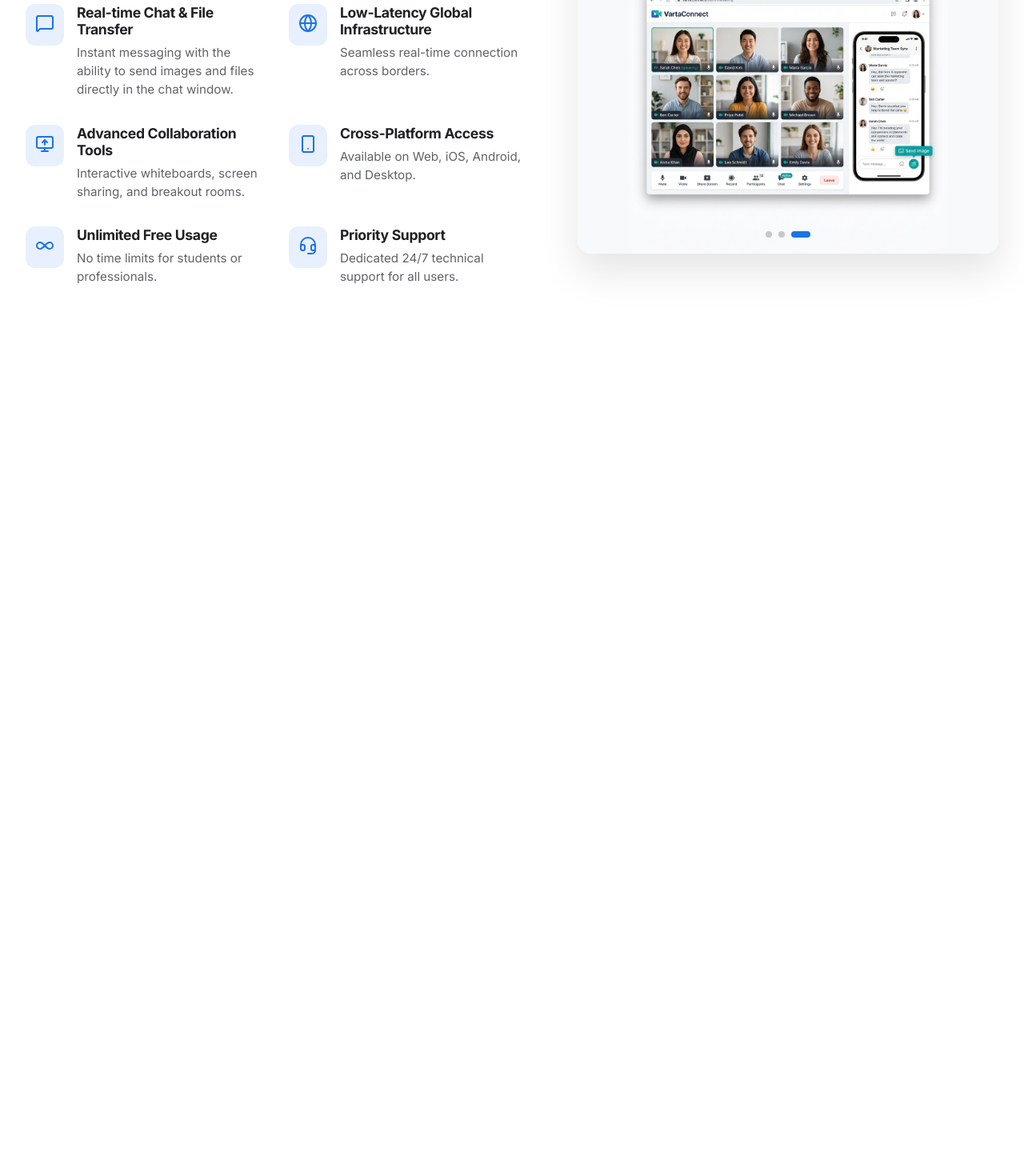
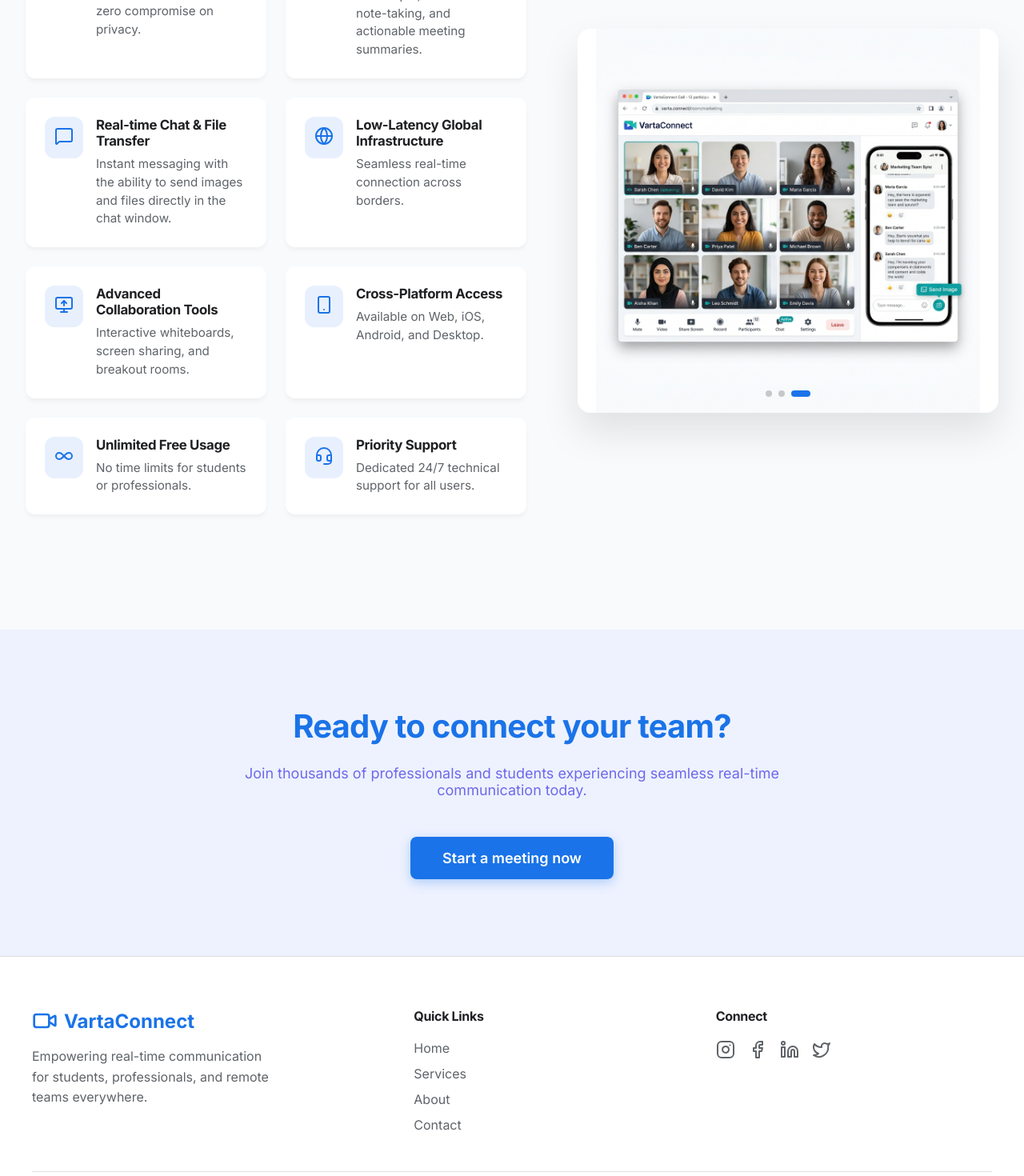
Before and after one commit to Saurabh-Singh33/CodeAlpha_Real-Time-Chat-Application, a React (Vite) app in the folder client/: page /services in a window 1280 px wide. Shown: the part 420-1890 px from the top of the page at 80% size. Before the commit the page ends 842 px from the top, so only its background shows below. Built offline with nearby package versions, Linux system fonts and the light colour scheme; no server answers.

Commit message:
Made change sin services.jsx

```diff
--- a/client/src/pages/About.jsx
+++ b/client/src/pages/About.jsx
@@ -125,25 +125,55 @@
         </section>
       </main>
 
-      {/* 5. Footer */}
+      {/* 5. Standard Footer */}
       <footer style={{ backgroundColor: '#ffffff', padding: '4rem 2rem 2rem', borderTop: '1px solid #e0e0e0' }}>
-        <div style={{ maxWidth: '1200px', margin: '0 auto', display: 'flex', flexDirection: 'column', alignItems: 'center' }}>
-          <div style={{ display: 'flex', gap: '1.5rem', marginBottom: '2rem' }}>
-            <a href="#" style={{ color: '#5f6368', transition: 'color 0.2s', padding: '0.5rem' }} aria-label="Instagram">
+        <div style={{ maxWidth: '1200px', margin: '0 auto', display: 'flex', flexDirection: 'column', gap: '3rem' }}>
+
+          <div style={{ display: 'flex', flexWrap: 'wrap', justifyContent: 'space-between', alignItems: 'flex-start', gap: '2rem' }}>
+            {/* Logo Left */}
+            <div style={{ flex: '1 1 300px' }}>
+              <div style={{ display: 'flex', alignItems: 'center', gap: '0.5rem', color: '#1A73E8', fontWeight: '700', fontSize: '1.5rem', marginBottom: '1rem' }}>
+                <Video size={32} />
+                <span>VartaConnect</span>
+              </div>
+              <p style={{ color: '#5f6368', lineHeight: '1.6', maxWidth: '300px' }}>
+                Empowering real-time communication for students, professionals, and remote teams everywhere.
+              </p>
+            </div>
+
+            {/* Quick Links Middle */}
+            <div style={{ flex: '1 1 200px' }}>
+              <h4 style={{ fontWeight: '700', color: '#202124', marginBottom: '1.25rem' }}>Quick Links</h4>
+              <ul style={{ listStyle: 'none', padding: 0, margin: 0, display: 'flex', flexDirection: 'column', gap: '0.75rem' }}>
+                <li><Link to="/" style={{ color: '#5f6368', textDecoration: 'none', transition: 'color 0.2s' }}>Home</Link></li>
+                <li><Link to="/services" style={{ color: '#5f6368', textDecoration: 'none', transition: 'color 0.2s' }}>Services</Link></li>
+                <li><Link to="/about" style={{ color: '#5f6368', textDecoration: 'none', transition: 'color 0.2s' }}>About</Link></li>
+                <li><Link to="/contact" style={{ color: '#5f6368', textDecoration: 'none', transition: 'color 0.2s' }}>Contact</Link></li>
+              </ul>
+            </div>
+
+            {/* Socials Right */}
+            <div style={{ flex: '1 1 200px' }}>
+              <h4 style={{ fontWeight: '700', color: '#202124', marginBottom: '1.25rem' }}>Connect</h4>
+              <div style={{ display: 'flex', gap: '1rem' }}>
+                <a href="#" style={{ color: '#5f6368', transition: 'color 0.2s' }} aria-label="Instagram">
                   <svg xmlns="http://www.w3.org/2000/svg" width="24" height="24" viewBox="0 0 24 24" fill="none" stroke="currentColor" strokeWidth="2" strokeLinecap="round" strokeLinejoin="round"><rect width="20" height="20" x="2" y="2" rx="5" ry="5"/><path d="M16 11.37A4 4 0 1 1 12.63 8 4 4 0 0 1 16 11.37z"/><line x1="17.5" x2="17.51" y1="6.5" y2="6.5"/></svg>
                 </a>
-            <a href="#" style={{ color: '#5f6368', transition: 'color 0.2s', padding: '0.5rem' }} aria-label="Facebook">
+                <a href="#" style={{ color: '#5f6368', transition: 'color 0.2s' }} aria-label="Facebook">
                   <svg xmlns="http://www.w3.org/2000/svg" width="24" height="24" viewBox="0 0 24 24" fill="none" stroke="currentColor" strokeWidth="2" strokeLinecap="round" strokeLinejoin="round"><path d="M18 2h-3a5 5 0 0 0-5 5v3H7v4h3v8h4v-8h3l1-4h-4V7a1 1 0 0 1 1-1h3z"/></svg>
                 </a>
-            <a href="#" style={{ color: '#5f6368', transition: 'color 0.2s', padding: '0.5rem' }} aria-label="LinkedIn">
+                <a href="#" style={{ color: '#5f6368', transition: 'color 0.2s' }} aria-label="LinkedIn">
                   <svg xmlns="http://www.w3.org/2000/svg" width="24" height="24" viewBox="0 0 24 24" fill="none" stroke="currentColor" strokeWidth="2" strokeLinecap="round" strokeLinejoin="round"><path d="M16 8a6 6 0 0 1 6 6v7h-4v-7a2 2 0 0 0-2-2 2 2 0 0 0-2 2v7h-4v-7a6 6 0 0 1 6-6z"/><rect width="4" height="12" x="2" y="9"/><circle cx="4" cy="4" r="2"/></svg>
                 </a>
-            <a href="#" style={{ color: '#5f6368', transition: 'color 0.2s', padding: '0.5rem' }} aria-label="X (Twitter)">
+                <a href="#" style={{ color: '#5f6368', transition: 'color 0.2s' }} aria-label="X (Twitter)">
                   <svg xmlns="http://www.w3.org/2000/svg" width="24" height="24" viewBox="0 0 24 24" fill="none" stroke="currentColor" strokeWidth="2" strokeLinecap="round" strokeLinejoin="round"><path d="M22 4s-.7 2.1-2 3.4c1.6 10-9.4 17.3-18 11.6 2.2.1 4.4-.6 6-2C3 15.5.5 9.6 3 5c2.2 2.6 5.6 4.1 9 4-.9-4.2 4-6.6 7-3.8 1.1 0 3-1.2 3-1.2z"/></svg>
                 </a>
               </div>
-          <div style={{ width: '100%', height: '1px', backgroundColor: '#e0e0e0', marginBottom: '2rem' }}></div>
-          <p style={{ color: '#80868b', fontSize: '0.875rem' }}>
+            </div>
+          </div>
+
+          <div style={{ width: '100%', height: '1px', backgroundColor: '#e0e0e0' }}></div>
+          <p style={{ color: '#80868b', fontSize: '0.875rem', textAlign: 'center' }}>
             &copy; {new Date().getFullYear()} VartaConnect. All rights reserved.
           </p>
         </div>
--- a/client/src/pages/ServicesPage.jsx
+++ b/client/src/pages/ServicesPage.jsx
@@ -46,12 +46,13 @@
         </nav>
       </header>
 
-      {/* 2. Main Content */}
-      <main style={{ flex: 1, padding: '4rem 2rem' }}>
+      {/* 2. Main Content (Pastel Blue Background) */}
+      <main style={{ flex: 1, backgroundColor: '#F8FAFC' }}>
+        <div style={{ padding: '5rem 2rem' }}>
           <div style={{ maxWidth: '1400px', margin: '0 auto' }}>
 
             {/* Section Header */}
-          <div style={{ textAlign: 'center', marginBottom: '4rem' }}>
+            <div style={{ textAlign: 'center', marginBottom: '5rem' }}>
               <h1 style={{ fontSize: '3rem', fontWeight: '800', color: '#1A73E8', marginBottom: '1rem', letterSpacing: '-0.02em' }}>
                 VartaConnect
               </h1>
@@ -63,103 +64,36 @@
             {/* 3. Split Screen Layout */}
             <div style={{ display: 'flex', flexWrap: 'wrap', gap: '4rem', alignItems: 'center' }}>
 
-            {/* Left Side: Services List (2 Column Grid) */}
+              {/* Left Side: Services List */}
               <div style={{ flex: '1 1 600px' }}>
-              <div style={{ display: 'grid', gridTemplateColumns: 'repeat(auto-fit, minmax(280px, 1fr))', gap: '2rem' }}>
+                <div style={{ display: 'grid', gridTemplateColumns: 'repeat(auto-fit, minmax(280px, 1fr))', gap: '1.5rem' }}>
 
-                {/* Feature 1 */}
-                <div style={{ display: 'flex', gap: '1rem', alignItems: 'flex-start' }}>
-                  <div style={{ backgroundColor: '#e8f0fe', padding: '0.75rem', borderRadius: '12px', color: '#1A73E8' }}>
-                    <ShieldCheck size={24} />
+                  {[
+                    { icon: ShieldCheck, title: "End-to-End Encrypted Video & Voice", desc: "High-definition calls with zero compromise on privacy." },
+                    { icon: Sparkles, title: "AI Meeting Assistant", desc: "Auto-generated transcripts, real-time note-taking, and actionable meeting summaries." },
+                    { icon: MessageSquare, title: "Real-time Chat & File Transfer", desc: "Instant messaging with the ability to send images and files directly in the chat window." },
+                    { icon: Globe, title: "Low-Latency Global Infrastructure", desc: "Seamless real-time connection across borders." },
+                    { icon: MonitorUp, title: "Advanced Collaboration Tools", desc: "Interactive whiteboards, screen sharing, and breakout rooms." },
+                    { icon: Smartphone, title: "Cross-Platform Access", desc: "Available on Web, iOS, Android, and Desktop." },
+                    { icon: Infinity, title: "Unlimited Free Usage", desc: "No time limits for students or professionals." },
+                    { icon: Headset, title: "Priority Support", desc: "Dedicated 24/7 technical support for all users." }
+                  ].map((feature, i) => (
+                    <div key={i} style={{ display: 'flex', gap: '1rem', alignItems: 'flex-start', backgroundColor: '#ffffff', padding: '1.5rem', borderRadius: '12px', boxShadow: '0 4px 6px -1px rgba(0, 0, 0, 0.05)' }}>
+                      <div style={{ backgroundColor: '#e8f0fe', padding: '0.75rem', borderRadius: '12px', color: '#1A73E8', flexShrink: 0 }}>
+                        <feature.icon size={24} />
                       </div>
                       <div>
-                    <h3 style={{ fontSize: '1.1rem', fontWeight: '700', color: '#202124', marginBottom: '0.5rem' }}>End-to-End Encrypted Video & Voice</h3>
-                    <p style={{ color: '#5f6368', lineHeight: '1.5', fontSize: '0.95rem' }}>High-definition calls with zero compromise on privacy.</p>
+                        <h3 style={{ fontSize: '1.05rem', fontWeight: '700', color: '#202124', marginBottom: '0.5rem' }}>{feature.title}</h3>
+                        <p style={{ color: '#5f6368', lineHeight: '1.5', fontSize: '0.95rem' }}>{feature.desc}</p>
                       </div>
                     </div>
-
-                {/* Feature 2 */}
-                <div style={{ display: 'flex', gap: '1rem', alignItems: 'flex-start' }}>
-                  <div style={{ backgroundColor: '#e8f0fe', padding: '0.75rem', borderRadius: '12px', color: '#1A73E8' }}>
-                    <Sparkles size={24} />
-                  </div>
-                  <div>
-                    <h3 style={{ fontSize: '1.1rem', fontWeight: '700', color: '#202124', marginBottom: '0.5rem' }}>AI Meeting Assistant</h3>
-                    <p style={{ color: '#5f6368', lineHeight: '1.5', fontSize: '0.95rem' }}>Auto-generated transcripts, real-time note-taking, and actionable meeting summaries.</p>
-                  </div>
-                </div>
-
-                {/* Feature 3 */}
-                <div style={{ display: 'flex', gap: '1rem', alignItems: 'flex-start' }}>
-                  <div style={{ backgroundColor: '#e8f0fe', padding: '0.75rem', borderRadius: '12px', color: '#1A73E8' }}>
-                    <MessageSquare size={24} />
-                  </div>
-                  <div>
-                    <h3 style={{ fontSize: '1.1rem', fontWeight: '700', color: '#202124', marginBottom: '0.5rem' }}>Real-time Chat & File Transfer</h3>
-                    <p style={{ color: '#5f6368', lineHeight: '1.5', fontSize: '0.95rem' }}>Instant messaging with the ability to send images and files directly in the chat window.</p>
-                  </div>
-                </div>
-
-                {/* Feature 4 */}
-                <div style={{ display: 'flex', gap: '1rem', alignItems: 'flex-start' }}>
-                  <div style={{ backgroundColor: '#e8f0fe', padding: '0.75rem', borderRadius: '12px', color: '#1A73E8' }}>
-                    <Globe size={24} />
-                  </div>
-                  <div>
-                    <h3 style={{ fontSize: '1.1rem', fontWeight: '700', color: '#202124', marginBottom: '0.5rem' }}>Low-Latency Global Infrastructure</h3>
-                    <p style={{ color: '#5f6368', lineHeight: '1.5', fontSize: '0.95rem' }}>Seamless real-time connection across borders.</p>
-                  </div>
-                </div>
-
-                {/* Feature 5 */}
-                <div style={{ display: 'flex', gap: '1rem', alignItems: 'flex-start' }}>
-                  <div style={{ backgroundColor: '#e8f0fe', padding: '0.75rem', borderRadius: '12px', color: '#1A73E8' }}>
-                    <MonitorUp size={24} />
-                  </div>
-                  <div>
-                    <h3 style={{ fontSize: '1.1rem', fontWeight: '700', color: '#202124', marginBottom: '0.5rem' }}>Advanced Collaboration Tools</h3>
-                    <p style={{ color: '#5f6368', lineHeight: '1.5', fontSize: '0.95rem' }}>Interactive whiteboards, screen sharing, and breakout rooms.</p>
-                  </div>
-                </div>
-
-                {/* Feature 6 */}
-                <div style={{ display: 'flex', gap: '1rem', alignItems: 'flex-start' }}>
-                  <div style={{ backgroundColor: '#e8f0fe', padding: '0.75rem', borderRadius: '12px', color: '#1A73E8' }}>
-                    <Smartphone size={24} />
-                  </div>
-                  <div>
-                    <h3 style={{ fontSize: '1.1rem', fontWeight: '700', color: '#202124', marginBottom: '0.5rem' }}>Cross-Platform Access</h3>
-                    <p style={{ color: '#5f6368', lineHeight: '1.5', fontSize: '0.95rem' }}>Available on Web, iOS, Android, and Desktop.</p>
-                  </div>
-                </div>
-
-                {/* Feature 7 */}
-                <div style={{ display: 'flex', gap: '1rem', alignItems: 'flex-start' }}>
-                  <div style={{ backgroundColor: '#e8f0fe', padding: '0.75rem', borderRadius: '12px', color: '#1A73E8' }}>
-                    <Infinity size={24} />
-                  </div>
-                  <div>
-                    <h3 style={{ fontSize: '1.1rem', fontWeight: '700', color: '#202124', marginBottom: '0.5rem' }}>Unlimited Free Usage</h3>
-                    <p style={{ color: '#5f6368', lineHeight: '1.5', fontSize: '0.95rem' }}>No time limits for students or professionals.</p>
-                  </div>
-                </div>
-
-                {/* Feature 8 */}
-                <div style={{ display: 'flex', gap: '1rem', alignItems: 'flex-start' }}>
-                  <div style={{ backgroundColor: '#e8f0fe', padding: '0.75rem', borderRadius: '12px', color: '#1A73E8' }}>
-                    <Headset size={24} />
-                  </div>
-                  <div>
-                    <h3 style={{ fontSize: '1.1rem', fontWeight: '700', color: '#202124', marginBottom: '0.5rem' }}>Priority Support</h3>
-                    <p style={{ color: '#5f6368', lineHeight: '1.5', fontSize: '0.95rem' }}>Dedicated 24/7 technical support for all users.</p>
-                  </div>
-                </div>
+                  ))}
 
                 </div>
               </div>
 
               {/* Right Side: Carousel */}
-            <div style={{ flex: '1 1 500px', position: 'relative', height: '400px', borderRadius: '16px', overflow: 'hidden', boxShadow: '0 24px 48px rgba(0,0,0,0.1)' }}>
+              <div style={{ flex: '1 1 500px', position: 'relative', height: '480px', borderRadius: '16px', overflow: 'hidden', boxShadow: '0 24px 48px rgba(0,0,0,0.1)' }}>
                 {slides.map((slide, index) => (
                   <div
                     key={index}
@@ -167,14 +101,13 @@
                       position: 'absolute', top: 0, left: 0, width: '100%', height: '100%',
                       opacity: currentSlide === index ? 1 : 0,
                       transition: 'opacity 0.8s ease-in-out',
-                    display: 'flex', alignItems: 'center', justifyContent: 'center', backgroundColor: '#f8f9fa'
+                      display: 'flex', alignItems: 'center', justifyContent: 'center', backgroundColor: '#ffffff'
                     }}
                   >
                     <img src={slide} alt={`VartaConnect Service Mockup ${index + 1}`} style={{ maxWidth: '100%', maxHeight: '100%', objectFit: 'contain' }} />
                   </div>
                 ))}
 
-              {/* Carousel Indicators */}
                 <div style={{ position: 'absolute', bottom: '20px', left: '0', right: '0', display: 'flex', justifyContent: 'center', gap: '0.5rem', zIndex: 5 }}>
                   {slides.map((_, index) => (
                     <button
@@ -192,10 +125,82 @@
                   ))}
                 </div>
               </div>
-
             </div>
           </div>
+        </div>
+
+        {/* New Bottom Banner Section */}
+        <section style={{ backgroundColor: '#EEF2FF', padding: '6rem 2rem', marginTop: '4rem' }}>
+          <div style={{ maxWidth: '800px', margin: '0 auto', textAlign: 'center' }}>
+            <h2 style={{ fontSize: '2.5rem', fontWeight: '800', color: '#1A73E8', marginBottom: '1.5rem' }}>Ready to connect your team?</h2>
+            <p style={{ fontSize: '1.125rem', color: '#4f46e5', marginBottom: '3rem', opacity: 0.8 }}>
+              Join thousands of professionals and students experiencing seamless real-time communication today.
+            </p>
+            <Link to="/signup" style={{
+              display: 'inline-block',
+              textDecoration: 'none', backgroundColor: '#1A73E8', color: '#ffffff',
+              padding: '1rem 2.5rem', borderRadius: '8px', fontWeight: '600', fontSize: '1.125rem',
+              boxShadow: '0 4px 14px rgba(26,115,232,0.3)', transition: 'transform 0.2s, box-shadow 0.2s'
+            }}>
+              Start a meeting now
+            </Link>
+          </div>
+        </section>
       </main>
+
+      {/* Standard Footer */}
+      <footer style={{ backgroundColor: '#ffffff', padding: '4rem 2rem 2rem', borderTop: '1px solid #e0e0e0' }}>
+        <div style={{ maxWidth: '1200px', margin: '0 auto', display: 'flex', flexDirection: 'column', gap: '3rem' }}>
+
+          <div style={{ display: 'flex', flexWrap: 'wrap', justifyContent: 'space-between', alignItems: 'flex-start', gap: '2rem' }}>
+            {/* Logo Left */}
+            <div style={{ flex: '1 1 300px' }}>
+              <div style={{ display: 'flex', alignItems: 'center', gap: '0.5rem', color: '#1A73E8', fontWeight: '700', fontSize: '1.5rem', marginBottom: '1rem' }}>
+                <Video size={32} />
+                <span>VartaConnect</span>
+              </div>
+              <p style={{ color: '#5f6368', lineHeight: '1.6', maxWidth: '300px' }}>
+                Empowering real-time communication for students, professionals, and remote teams everywhere.
+              </p>
+            </div>
+
+            {/* Quick Links Middle */}
+            <div style={{ flex: '1 1 200px' }}>
+              <h4 style={{ fontWeight: '700', color: '#202124', marginBottom: '1.25rem' }}>Quick Links</h4>
+              <ul style={{ listStyle: 'none', padding: 0, margin: 0, display: 'flex', flexDirection: 'column', gap: '0.75rem' }}>
+                <li><Link to="/" style={{ color: '#5f6368', textDecoration: 'none', transition: 'color 0.2s' }}>Home</Link></li>
+                <li><Link to="/services" style={{ color: '#5f6368', textDecoration: 'none', transition: 'color 0.2s' }}>Services</Link></li>
+                <li><Link to="/about" style={{ color: '#5f6368', textDecoration: 'none', transition: 'color 0.2s' }}>About</Link></li>
+                <li><Link to="/contact" style={{ color: '#5f6368', textDecoration: 'none', transition: 'color 0.2s' }}>Contact</Link></li>
+              </ul>
+            </div>
+
+            {/* Socials Right */}
+            <div style={{ flex: '1 1 200px' }}>
+              <h4 style={{ fontWeight: '700', color: '#202124', marginBottom: '1.25rem' }}>Connect</h4>
+              <div style={{ display: 'flex', gap: '1rem' }}>
+                <a href="#" style={{ color: '#5f6368', transition: 'color 0.2s' }} aria-label="Instagram">
+                  <svg xmlns="http://www.w3.org/2000/svg" width="24" height="24" viewBox="0 0 24 24" fill="none" stroke="currentColor" strokeWidth="2" strokeLinecap="round" strokeLinejoin="round"><rect width="20" height="20" x="2" y="2" rx="5" ry="5"/><path d="M16 11.37A4 4 0 1 1 12.63 8 4 4 0 0 1 16 11.37z"/><line x1="17.5" x2="17.51" y1="6.5" y2="6.5"/></svg>
+                </a>
+                <a href="#" style={{ color: '#5f6368', transition: 'color 0.2s' }} aria-label="Facebook">
+                  <svg xmlns="http://www.w3.org/2000/svg" width="24" height="24" viewBox="0 0 24 24" fill="none" stroke="currentColor" strokeWidth="2" strokeLinecap="round" strokeLinejoin="round"><path d="M18 2h-3a5 5 0 0 0-5 5v3H7v4h3v8h4v-8h3l1-4h-4V7a1 1 0 0 1 1-1h3z"/></svg>
+                </a>
+                <a href="#" style={{ color: '#5f6368', transition: 'color 0.2s' }} aria-label="LinkedIn">
+                  <svg xmlns="http://www.w3.org/2000/svg" width="24" height="24" viewBox="0 0 24 24" fill="none" stroke="currentColor" strokeWidth="2" strokeLinecap="round" strokeLinejoin="round"><path d="M16 8a6 6 0 0 1 6 6v7h-4v-7a2 2 0 0 0-2-2 2 2 0 0 0-2 2v7h-4v-7a6 6 0 0 1 6-6z"/><rect width="4" height="12" x="2" y="9"/><circle cx="4" cy="4" r="2"/></svg>
+                </a>
+                <a href="#" style={{ color: '#5f6368', transition: 'color 0.2s' }} aria-label="X (Twitter)">
+                  <svg xmlns="http://www.w3.org/2000/svg" width="24" height="24" viewBox="0 0 24 24" fill="none" stroke="currentColor" strokeWidth="2" strokeLinecap="round" strokeLinejoin="round"><path d="M22 4s-.7 2.1-2 3.4c1.6 10-9.4 17.3-18 11.6 2.2.1 4.4-.6 6-2C3 15.5.5 9.6 3 5c2.2 2.6 5.6 4.1 9 4-.9-4.2 4-6.6 7-3.8 1.1 0 3-1.2 3-1.2z"/></svg>
+                </a>
+              </div>
+            </div>
+          </div>
+
+          <div style={{ width: '100%', height: '1px', backgroundColor: '#e0e0e0' }}></div>
+          <p style={{ color: '#80868b', fontSize: '0.875rem', textAlign: 'center' }}>
+            &copy; {new Date().getFullYear()} VartaConnect. All rights reserved.
+          </p>
+        </div>
+      </footer>
     </div>
   );
 }
```
Lines whose indentation alone changed are shown as unchanged.
